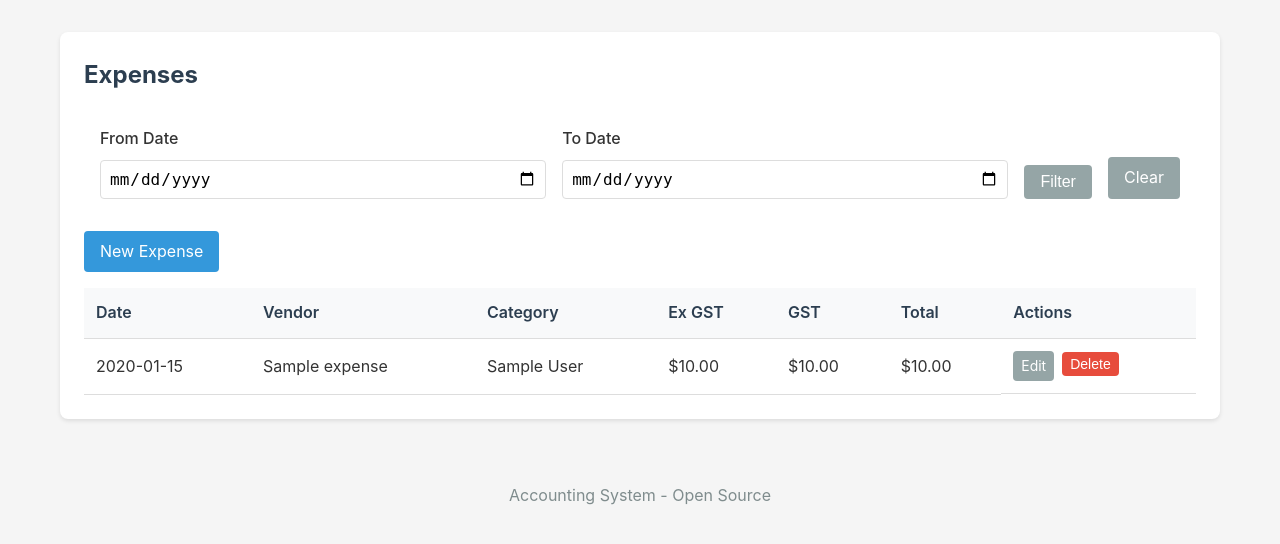
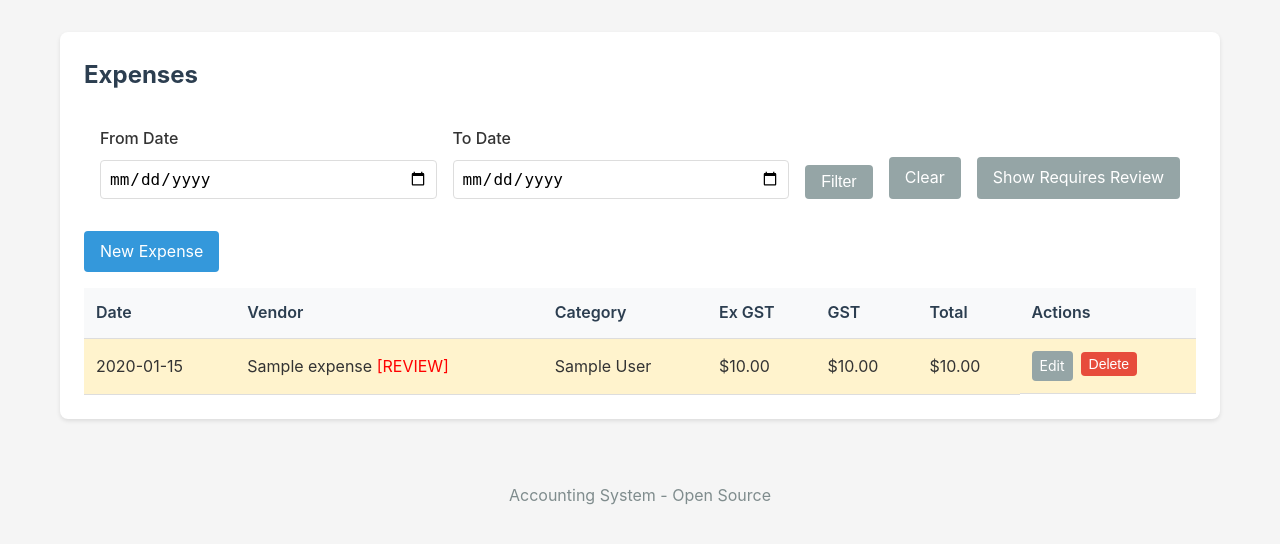
Before and after one commit to larkins/py_pg_accounts, a Flask app: page /expenses in a window 1280 px wide. Shown: the part 109-653 px from the top of the page. Run offline with Flask 3, Linux system fonts and the light colour scheme; the visitor is signed in with stand-in values (Sample User, id 1); tables that the repository leaves empty hold one stand-in row (values such as "Sample post").

Commit message:
Add image preview on expense edit and requires_review filter
- Add /uploads/<path:filename> route to serve uploaded files
- Display receipt images on expense edit form
- Add requires_review filter button on expenses list page
- Highlight rows with requires_review=True in yellow with [REVIEW] badge

```diff
--- a/app/__init__.py
+++ b/app/__init__.py
@@ -63,4 +63,10 @@ def create_app(config_path=None):
         from datetime import datetime, timezone
         return {'status': 'ok', 'timestamp': datetime.now(timezone.utc).isoformat()}
 
+    @app.route('/uploads/<path:filename>')
+    def serve_upload(filename):
+        from flask import send_from_directory
+        upload_folder = app.config.get('UPLOAD_FOLDER', 'uploads')
+        return send_from_directory(os.path.abspath(upload_folder), filename)
+
     return app
--- a/app/hmi/routes.py
+++ b/app/hmi/routes.py
@@ -180,6 +180,7 @@ def expenses():
 
     start_date = request.args.get('start_date')
     end_date = request.args.get('end_date')
+    requires_review = request.args.get('requires_review')
 
     query = Expense.query.filter_by(user_id=user_id)
 
@@ -196,6 +197,9 @@ def expenses():
             query = query.filter(Expense.expense_date <= end)
         except ValueError:
             pass
+
+    if requires_review == '1':
+        query = query.filter(Expense.requires_review == True)
 
     expenses = query.order_by(Expense.expense_date.desc()).all()
     return render_template('expenses.html', expenses=expenses)
--- a/app/hmi/templates/expense_form.html
+++ b/app/hmi/templates/expense_form.html
@@ -71,6 +71,11 @@
             <input type="file" id="attachment" name="attachment" accept=".pdf,.png,.jpg,.jpeg">
             {% if expense and expense.attachment_path %}
             <p style="margin-top: 0.5rem; font-size: 0.875rem;">Current: {{ expense.attachment_path }}</p>
+            {% if expense.attachment_path.lower().endswith(('.png', '.jpg', '.jpeg', '.gif', '.webp')) %}
+            <div style="margin-top: 1rem;">
+                <img src="{{ url_for('serve_upload', filename=expense.attachment_path.replace('uploads/', '')) }}" alt="Receipt" style="max-width: 100%; max-height: 400px; border-radius: 8px; border: 1px solid #ddd;">
+            </div>
+            {% endif %}
             {% endif %}
         </div>
 
--- a/app/hmi/templates/expenses.html
+++ b/app/hmi/templates/expenses.html
@@ -17,6 +17,11 @@
         </div>
         <button type="submit" class="btn btn-secondary">Filter</button>
         <a href="{{ url_for('hmi.expenses') }}" class="btn btn-secondary">Clear</a>
+        {% if request.args.get('requires_review') == '1' %}
+        <span style="color: red; font-weight: bold;">Showing: Requires Review Only</span>
+        {% else %}
+        <a href="{{ url_for('hmi.expenses', requires_review='1') }}" class="btn btn-secondary">Show Requires Review</a>
+        {% endif %}
     </form>
 
     <p><a href="{{ url_for('hmi.new_expense') }}" class="btn btn-primary">New Expense</a></p>
@@ -36,9 +41,12 @@
         </thead>
         <tbody>
             {% for expense in expenses %}
-            <tr>
+            <tr style="{% if expense.requires_review %}background-color: #fff3cd;{% endif %}">
                 <td>{{ expense.expense_date.strftime('%Y-%m-%d') }}</td>
-                <td>{{ expense.vendor_name }}</td>
+                <td>
+                    {{ expense.vendor_name }}
+                    {% if expense.requires_review %}<span style="color: red;"> [REVIEW]</span>{% endif %}
+                </td>
                 <td>{{ expense.account_category.name if expense.account_category else '-' }}</td>
                 <td>${{ "%.2f"|format(expense.ex_gst_amount) }}</td>
                 <td>${{ "%.2f"|format(expense.gst_amount) }}</td>
```
